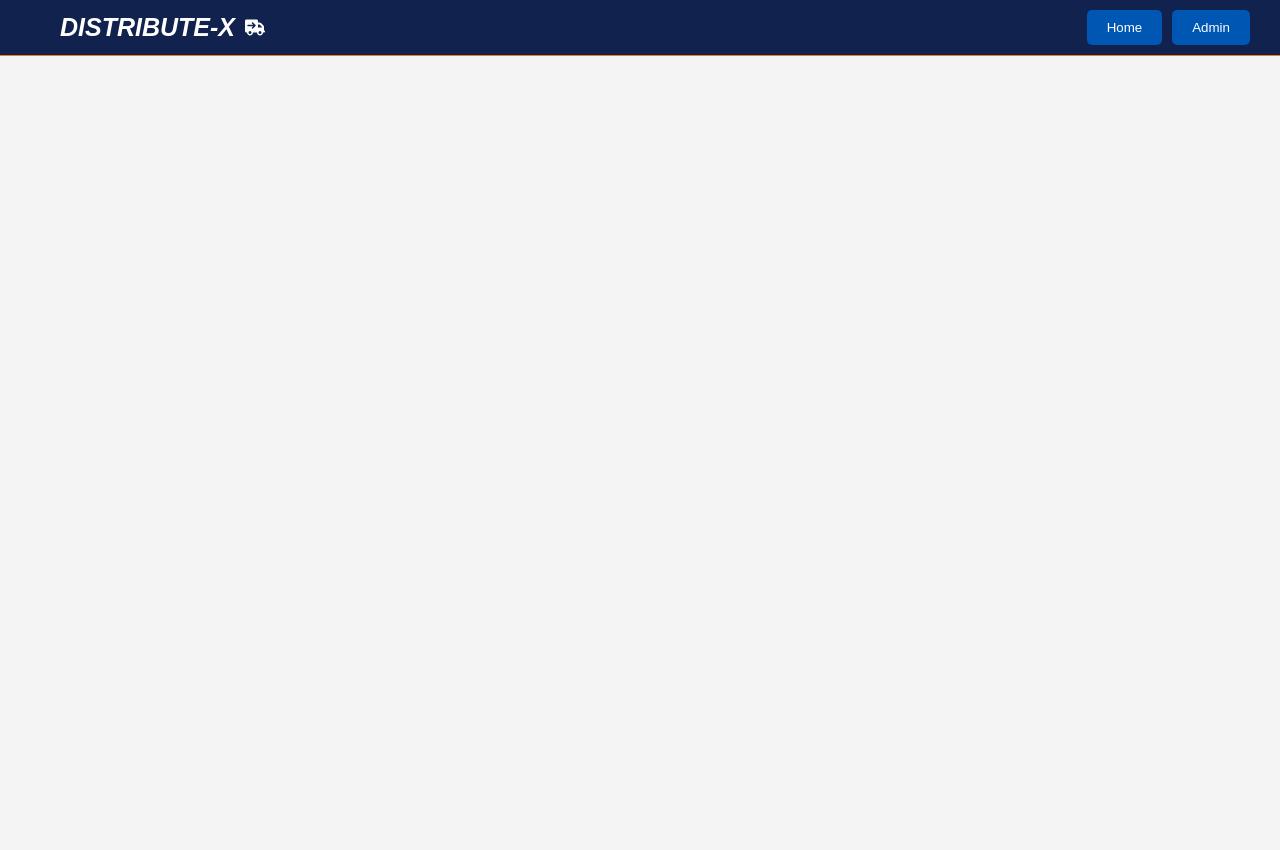
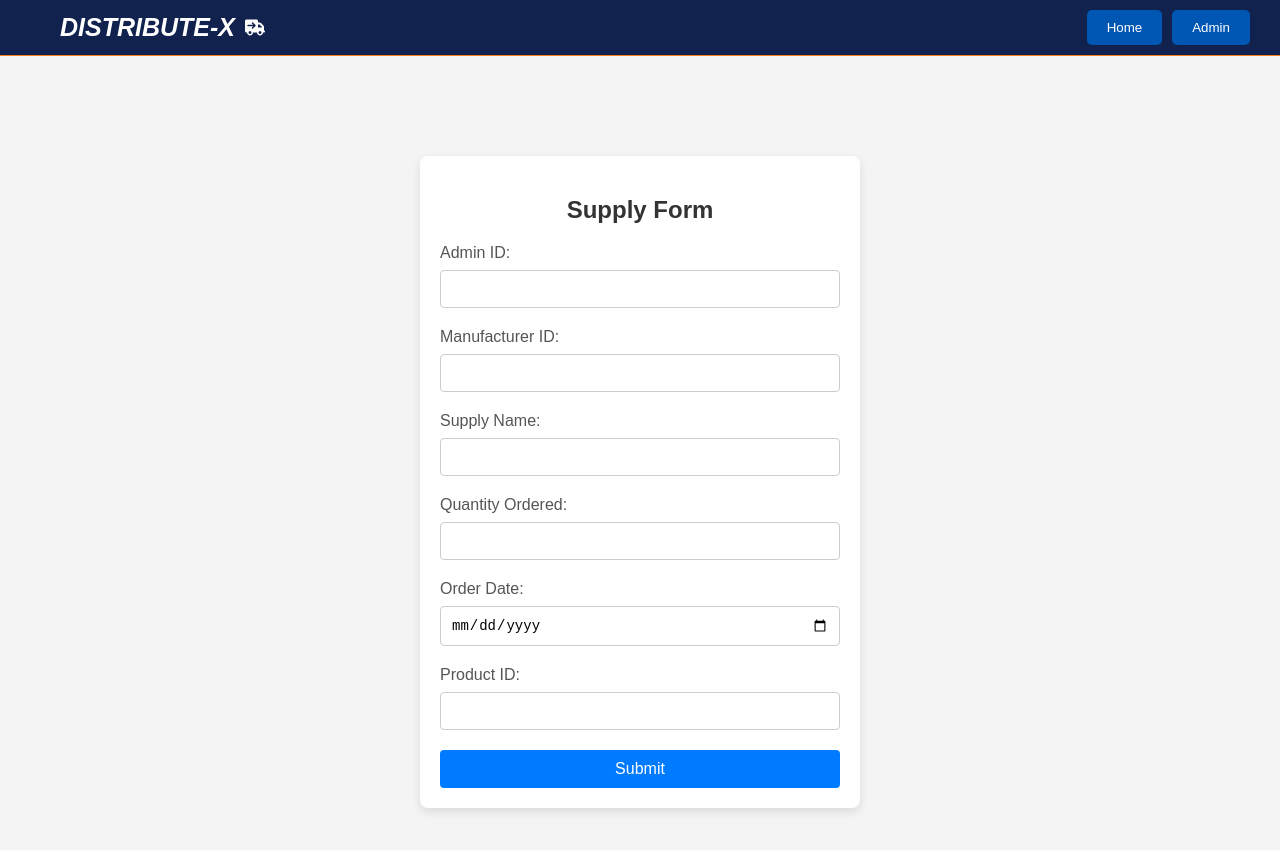
Before and after one commit to Gabriellapendo7/Frontend-distributeX, a React (Create React App) app: page /supply-form in a window 1280 px wide. Shown: the top 850 px of the page. Before the commit the page ends 800 px from the top, so only its background shows below. Built offline with nearby package versions, Linux system fonts and the light colour scheme.

Commit message:
implemented Fetch

```diff
--- a/src/App.js
+++ b/src/App.js
@@ -14,7 +14,7 @@ function App() {
   return (
     <Router>
       <div>
-        <Header /> {/* Include the Header component here so it appears on all pages */}
+        <Header />
         <Routes>
           <Route path="/" element={<HomePage />} />
           <Route path="/admin" element={<AdminPage />} />
@@ -22,7 +22,7 @@ function App() {
           <Route path="/client" element={<ClientPage />} />
           <Route path="/manufacturer-auth" element={<ManufacturerAuthForm />} />
           <Route path="/manufacturer" element={<ManufacturerPage />} />
-          <Route path="/SupplyForm" element={<SupplyForm />} />
+          <Route path="/supply-form" element={<SupplyForm />} />
         </Routes>
       </div>
     </Router>
--- a/src/Components/ManufacturerPage.js
+++ b/src/Components/ManufacturerPage.js
@@ -1,5 +1,5 @@
 import React from 'react';
-import './ManufacturerPage.css'; // For styling
+import './ManufacturerPage.css';
 import { FontAwesomeIcon } from '@fortawesome/react-fontawesome';
 import { faBox, faChartLine, faSignOutAlt } from '@fortawesome/free-solid-svg-icons';
 
@@ -10,6 +10,7 @@ function ManufacturerPage() {
         <h2>Manufacturer Menu</h2>
         <ul>
           <li><a href="#"><FontAwesomeIcon icon={faBox} /> Orders From Admin</a></li>
+          <li><a href="/supply-form"><FontAwesomeIcon icon={faBox} /> Add a new Product</a></li>
           <li><a href="#"><FontAwesomeIcon icon={faChartLine} /> Dashboard</a></li>
           <li><a href="/"><FontAwesomeIcon icon={faSignOutAlt} /> Logout</a></li>
         </ul>
--- a/src/Components/SupplyForm.js
+++ b/src/Components/SupplyForm.js
@@ -19,10 +19,27 @@ const SupplyForm = () => {
         });
     };
 
-    const handleSubmit = (e) => {
+    const handleSubmit = async (e) => {
         e.preventDefault();
-        // Add your form submission logic here
-        console.log(formData);
+
+        try {
+            const response = await fetch('http://localhost:5555/api/supply', {
+                method: 'POST',
+                headers: {
+                    'Content-Type': 'application/json',
+                },
+                body: JSON.stringify(formData),
+            });
+
+            if (!response.ok) {
+                throw new Error('Network response was not ok');
+            }
+
+            const data = await response.json();
+            console.log(data); // Handle success response as needed
+        } catch (error) {
+            console.error('Error:', error); // Handle error as needed
+        }
     };
 
     return (
```
